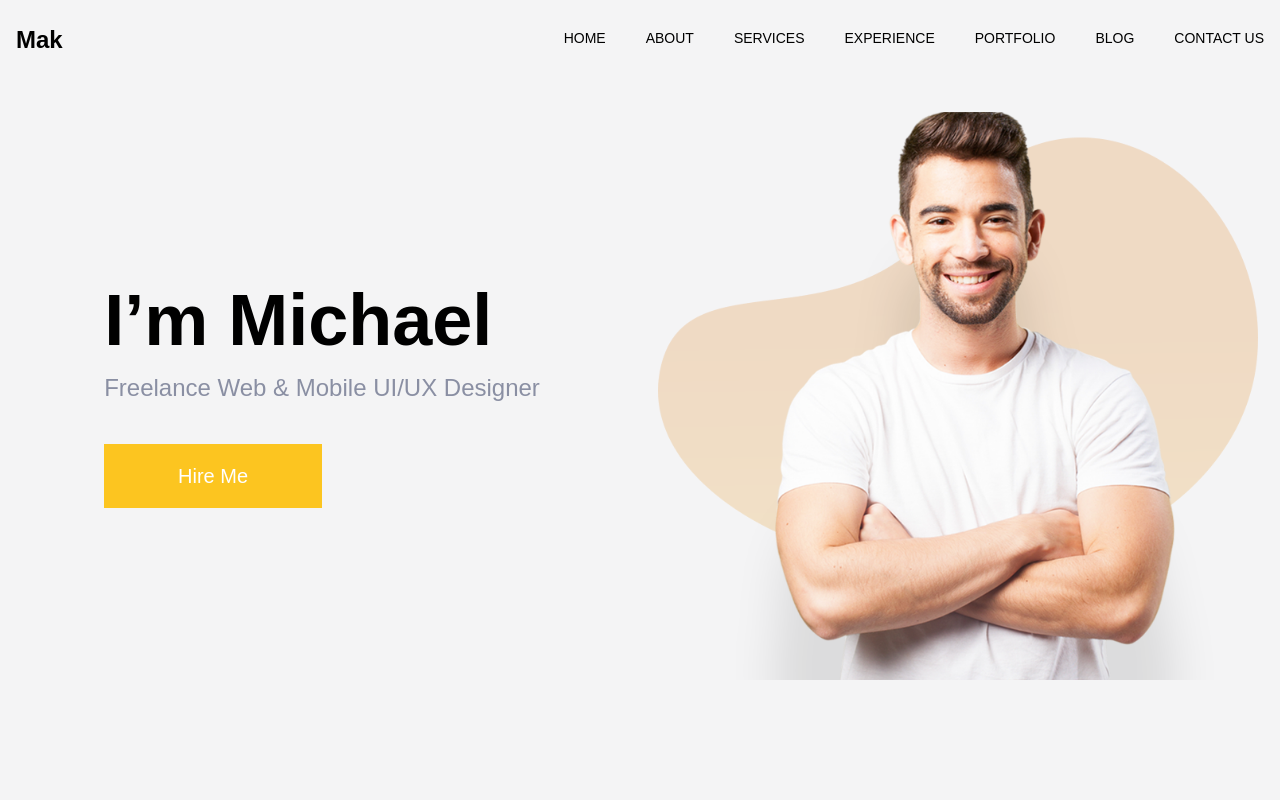
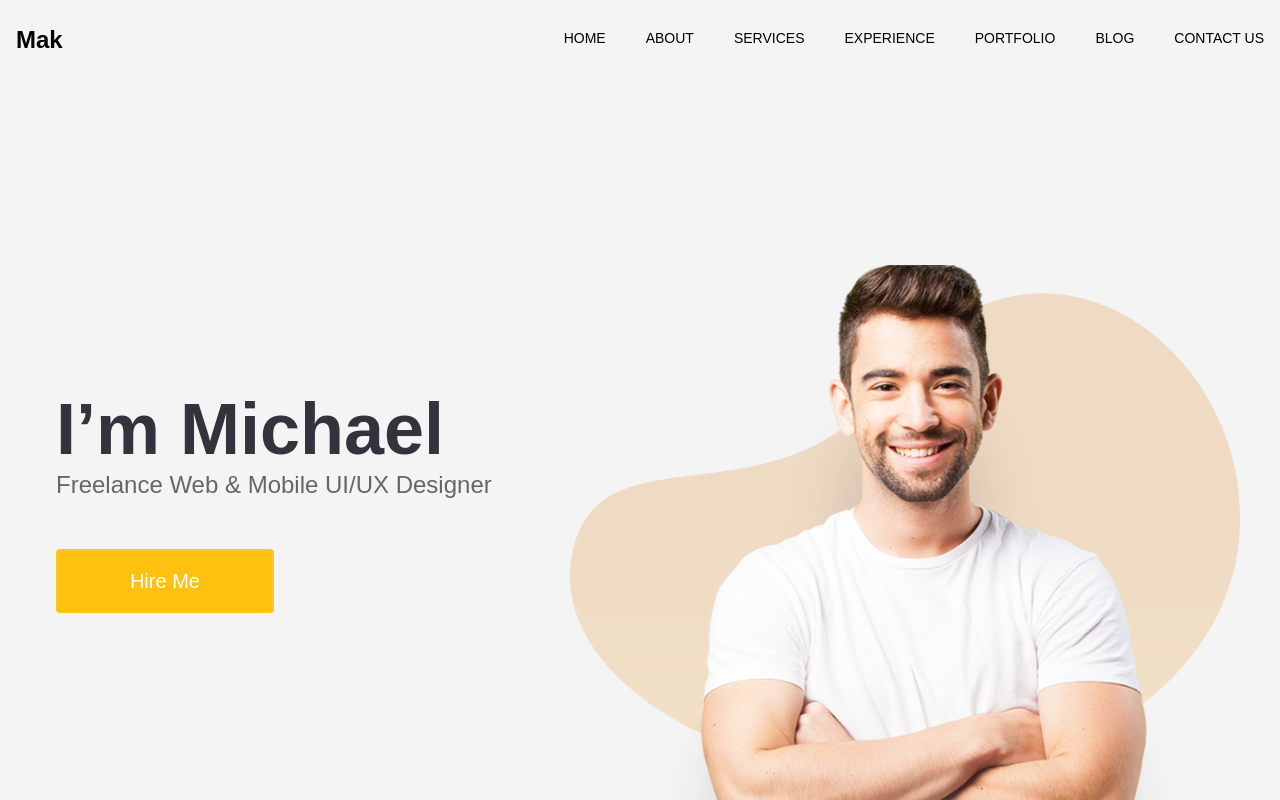
Before and after one commit to InfinityDevsHQ/portfolio-next, a Next.js app: page / in a window 1280 px wide. Shown: the top 800 px of the page. Built offline with nearby package versions, Linux system fonts and the light colour scheme.

Commit message:
fix: fixed hero section

```diff
--- a/components/hero.tsx
+++ b/components/hero.tsx
@@ -3,30 +3,32 @@ import Link from "next/link";
 
 export default function Hero() {
   return (
-    <div
-      className="flex flex-col-reverse gap-6 justify-center md:grid md:grid-cols-2 max-w-7xl mx-auto items-center justify-items-center px-4 py-8"
-      id="home"
+    <section
+      id="hero"
+      className="flex flex-col-reverse md:flex-row gap-6 justify-center xl:justify-between max-w-[1200px] mx-auto items-center lg:items-start px-4 pt-20 sm:pt-24 md:pt-28 lg:pt-40 lg:px-0 xl:pt-[185px]"
     >
-      <div className="flex flex-col gap-4 items-center justify-center md:items-start md:justify-start">
-        <h2 className="text-5xl md:text-7xl font-semibold">I’m Michael</h2>
-        <h4 className="text-xl md:text-2xl text-secondary text-center md:text-start">
+      <div className="flex flex-col items-center justify-center md:items-start md:justify-start xl:max-w-lg lg:pt-32 lg:px-4">
+        <h2 className="text-5xl md:text-6xl lg:text-7xl font-semibold text-primaryDark text-center md:text-start mb-1 ">
+          I’m Michael
+        </h2>
+        <h4 className="text-lg md:text-xl lg:text-2xl text-secondaryDark text-center md:text-start max-w-md mb-4 sm:mb-6 lg:mb-12">
           Freelance Web &amp; Mobile UI/UX Designer
         </h4>
         <Link
-          href="#"
-          className="text-xl font-medium text-center px-12 md:px-14 lg:px-16 py-2 md:py-4 mt-2 md:mt-6 md:w-1/2 bg-primary text-white border-2 border-primary hover:bg-transparent  hover:border-blue-500 hover:text-primary transition duration-300 ease-in-out"
+          href="#contactForm"
+          className="text-xl font-medium text-center px-12 md:px-8 md:py-4 lg:px-16 py-2 md:w-1/2 bg-[#fec110] text-white border-2 border-primary hover:bg-transparent  hover:border-[#edecec] hover:text-primary rounded transition duration-300 ease-in-out whitespace-nowrap"
         >
           Hire Me
         </Link>
       </div>
-      <div>
+      <div className="xl:w-[670px] xl:h-[635]">
         <Image
-          width={600}
-          height={600}
           src="/hero-image.png"
-          alt="hero-image"
+          alt="hero image"
+          width={670}
+          height={635}
         />
       </div>
-    </div>
+    </section>
   );
 }
```
